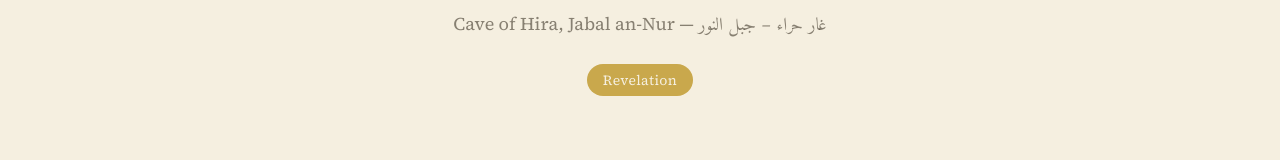
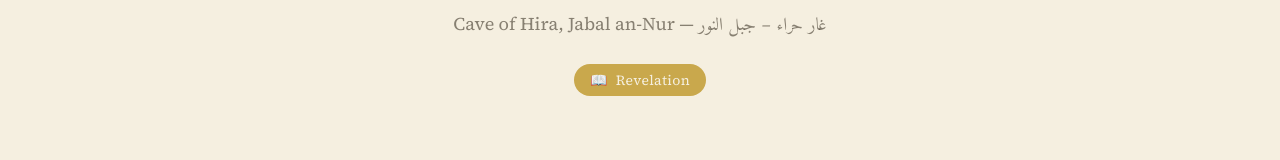
Before and after one commit to Abdalla-Eldoumani/seerah, a Next.js app: page /era/meccan/mec-001 in a window 1280 px wide. Shown: the part 411-571 px from the top of the page. Built offline with nearby package versions, Linux system fonts and the light colour scheme.

Commit message:
Restore category icon rendering in EventHero

```diff
--- a/src/components/reading/EventHero.tsx
+++ b/src/components/reading/EventHero.tsx
@@ -1,5 +1,6 @@
 import { cn } from '@/lib/utils';
 import { getCategoryLabel, getCategoryColor } from '@/lib/utils';
+import { CATEGORY_ICONS } from '@/types/seerah';
 import type { SeerahEvent } from '@/types/seerah';
 
 interface EventHeroProps {
@@ -9,6 +10,7 @@ interface EventHeroProps {
 export default function EventHero({ event }: EventHeroProps) {
   const categoryLabel = getCategoryLabel(event.category);
   const categoryColor = getCategoryColor(event.category);
+  const categoryIcon = CATEGORY_ICONS[event.category];
 
   return (
     <header className="text-center py-12 md:py-16 lg:py-20 space-y-6">
@@ -53,6 +55,7 @@ export default function EventHero({ event }: EventHeroProps) {
           )}
           style={{ backgroundColor: categoryColor }}
         >
+          <span aria-hidden="true">{categoryIcon}</span>
           {categoryLabel}
         </span>
       </div>
```
